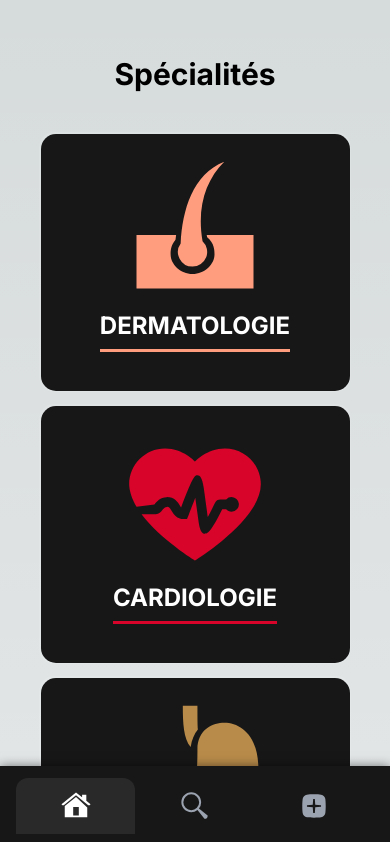
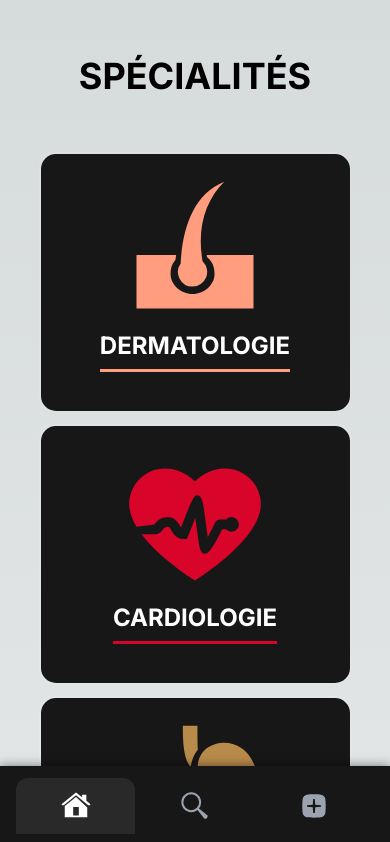
Before and after one commit to chabandou/eordonnances, a Next.js app: page / in a window 390 px wide. Shown: the top 842 px of the page. Built offline with nearby package versions, Linux system fonts and the light colour scheme.

Commit message:
feat: update heading style and adjust margin for SpecialtyCards component

```diff
--- a/app/ui/SpecialtyCards.jsx
+++ b/app/ui/SpecialtyCards.jsx
@@ -68,12 +68,12 @@ export default function SpecialtyCards() {
   }
   return (
     <>
-      <h1 className="text-3xl lg:text-4xl font-bold text-center mt-10 lg:mt-0 lg:hidden">
+      <h1 className="text-4xl font-bold text-center mt-10 lg:mt-0 lg:hidden uppercase">
         Spécialités
       </h1>
       <div
         onMouseMove={(e) => handleMouseMove(e)}
-      className="w-4/5 lg:w-full m-auto flex flex-wrap justify-center items-center gap-3 specialty-cards my-10 lg:my-0"
+      className="w-4/5 lg:w-full m-auto flex flex-wrap justify-center items-center gap-3 specialty-cards my-14 lg:my-0"
     >
       {specialties.map((s, i) => (
         <ScrollAnimatedCard cardRef={specialtyCardRefs[i]} key={i} className="specialty-card lg:w-1/4 md:w-1/3 sm:w-2/3 w-full relative">
```
